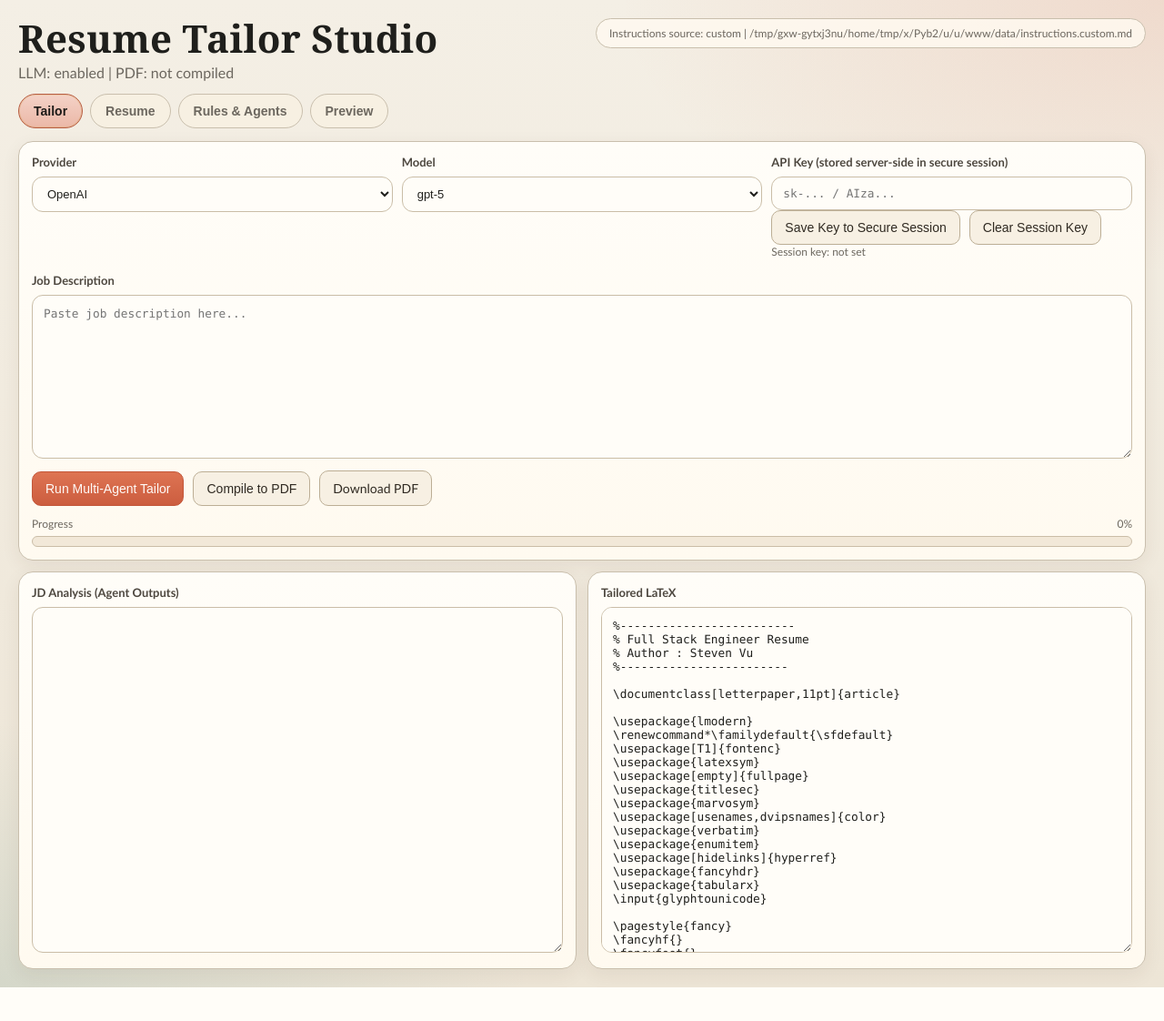
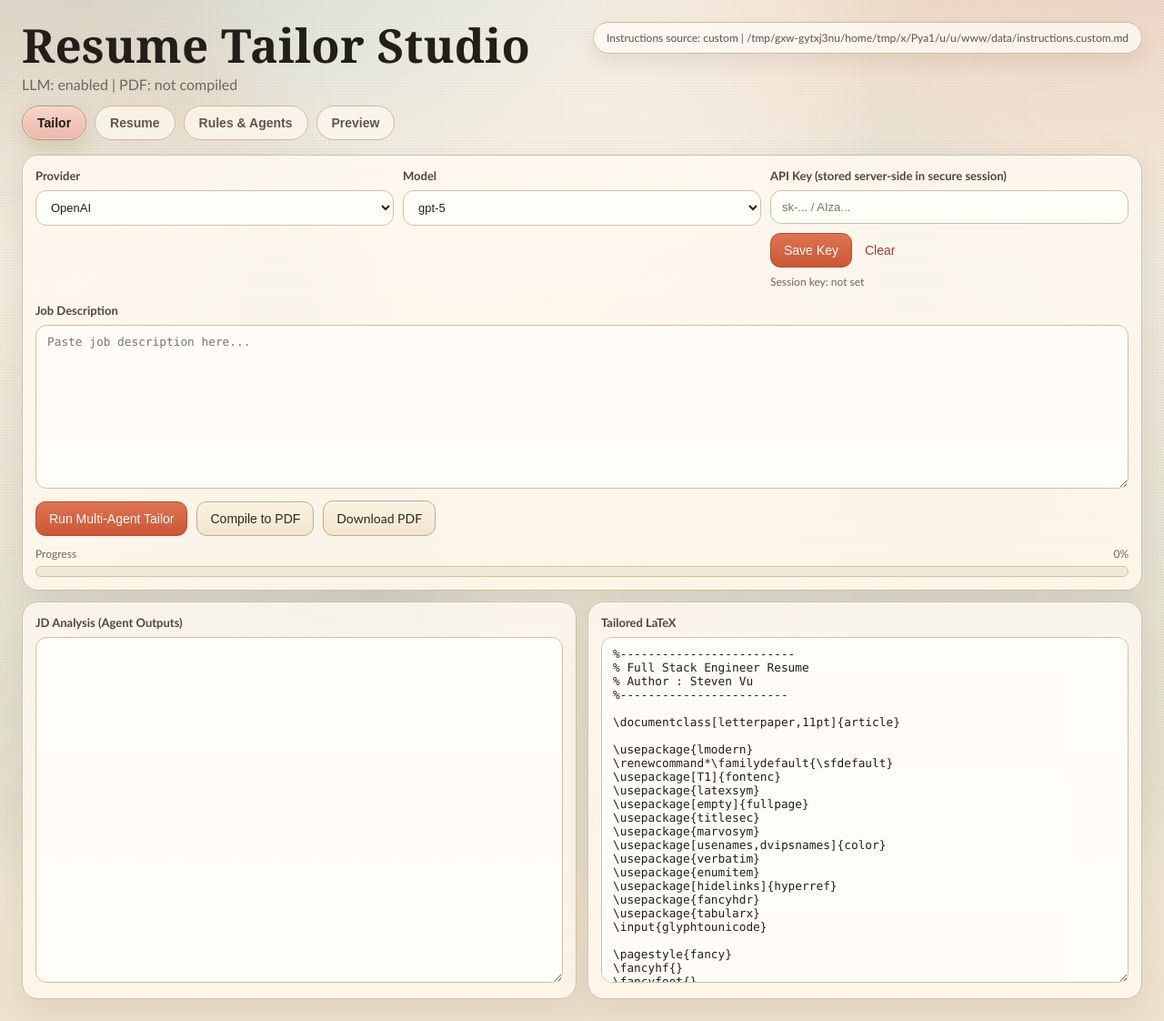
Before and after one commit to STEVVVU/resume-tailor-studio, a FastAPI app: page / in a window 1280 px wide. Shown: the whole page at 91% size. Before the commit the page ends 1085 px from the top, so only its background shows below. Run offline with FastAPI, Linux system fonts and the light colour scheme; data comes from the database, SQL or seed files in the repository.

Commit message:
UI Improvements

```diff
--- a/app/static/app.js
+++ b/app/static/app.js
@@ -135,7 +135,9 @@ function renderWorkflowSteps() {
     actions.className = "step-actions";
 
     const upBtn = document.createElement("button");
-    upBtn.textContent = "Up";
+    upBtn.textContent = "↑";
+    upBtn.title = "Move step up";
+    upBtn.setAttribute("aria-label", "Move step up");
     upBtn.disabled = idx === 0;
     upBtn.addEventListener("click", () => {
       if (idx === 0) return;
@@ -144,7 +146,9 @@ function renderWorkflowSteps() {
     });
 
     const downBtn = document.createElement("button");
-    downBtn.textContent = "Down";
+    downBtn.textContent = "↓";
+    downBtn.title = "Move step down";
+    downBtn.setAttribute("aria-label", "Move step down");
     downBtn.disabled = idx === workflowSteps.length - 1;
     downBtn.addEventListener("click", () => {
       if (idx === workflowSteps.length - 1) return;
@@ -153,7 +157,9 @@ function renderWorkflowSteps() {
     });
 
     const delBtn = document.createElement("button");
-    delBtn.textContent = "Delete";
+    delBtn.textContent = "×";
+    delBtn.title = "Delete step";
+    delBtn.setAttribute("aria-label", "Delete step");
     delBtn.addEventListener("click", () => {
       workflowSteps.splice(idx, 1);
       renderWorkflowSteps();
--- a/app/static/styles.css
+++ b/app/static/styles.css
@@ -1,17 +1,24 @@
 :root {
-  --paper: #f4efe5;
-  --paper-2: #ede5d6;
-  --ink: #1f1f1c;
-  --ink-soft: #6c675f;
-  --line: #c9bfad;
-  --card: #fffaf0;
-  --accent: #d46545;
-  --accent-2: #2f7a72;
-  --accent-3: #c89b2f;
+  --bg-a: #f7f1e6;
+  --bg-b: #efe3cf;
+  --ink: #221f1a;
+  --ink-soft: #6e665b;
+  --line: #d0c2a8;
+  --card: #fffaf2cc;
+  --card-solid: #fff9f0;
+  --accent: #d1603d;
+  --accent-2: #2d7f74;
+  --accent-3: #a97721;
+  --danger: #a43f34;
 }
 
 * {
   box-sizing: border-box;
+}
+
+html,
+body {
+  min-height: 100%;
 }
 
 body {
@@ -19,17 +26,53 @@ body {
   color: var(--ink);
   font-family: "Aptos", "Segoe UI Variable", "Trebuchet MS", sans-serif;
   background:
-    radial-gradient(1000px 500px at 100% 0%, rgba(212, 101, 69, 0.15), transparent 60%),
-    radial-gradient(900px 450px at 0% 100%, rgba(47, 122, 114, 0.13), transparent 65%),
-    linear-gradient(180deg, var(--paper), var(--paper-2));
-  min-height: 100vh;
+    radial-gradient(1100px 620px at 10% -10%, rgba(45, 127, 116, 0.2), transparent 60%),
+    radial-gradient(1100px 620px at 95% -5%, rgba(209, 96, 61, 0.2), transparent 56%),
+    linear-gradient(180deg, var(--bg-a), var(--bg-b));
+  overflow-x: hidden;
+}
+
+body::before {
+  content: "";
+  position: fixed;
+  inset: -120px;
+  pointer-events: none;
+  z-index: -2;
+  background:
+    conic-gradient(from 160deg at 30% 30%, rgba(45, 127, 116, 0.12), transparent 25%, rgba(209, 96, 61, 0.1), transparent 55%),
+    conic-gradient(from 340deg at 72% 22%, rgba(169, 119, 33, 0.08), transparent 35%, rgba(45, 127, 116, 0.08), transparent 72%);
+  filter: blur(40px) saturate(120%);
+  animation: ambientDrift 24s linear infinite alternate;
+}
+
+body::after {
+  content: "";
+  position: fixed;
+  inset: 0;
+  pointer-events: none;
+  z-index: -1;
+  opacity: 0.12;
+  background-image:
+    radial-gradient(rgba(40, 34, 28, 0.6) 0.55px, transparent 0.55px),
+    radial-gradient(rgba(40, 34, 28, 0.35) 0.4px, transparent 0.4px);
+  background-size: 3px 3px, 4px 4px;
+  background-position: 0 0, 1px 1px;
+}
+
+@keyframes ambientDrift {
+  0% {
+    transform: translate3d(-1.4%, -1%, 0) scale(1.02) rotate(-2deg);
+  }
+  100% {
+    transform: translate3d(1.2%, 1%, 0) scale(1.06) rotate(2deg);
+  }
 }
 
 .app-shell {
   position: relative;
-  max-width: 1360px;
+  max-width: 1380px;
   margin: 0 auto;
-  padding: 20px;
+  padding: 24px;
 }
 
 .topbar {
@@ -37,98 +80,116 @@ body {
   display: flex;
   justify-content: space-between;
   align-items: flex-start;
-  gap: 16px;
+  gap: 18px;
   margin-bottom: 14px;
-  z-index: 2;
 }
 
 h1 {
   margin: 0;
-  font-family: "Cambria", "Palatino Linotype", serif;
-  font-size: 42px;
-  letter-spacing: 0.3px;
-  line-height: 1.05;
+  font-family: "Iowan Old Style", "Cambria", "Palatino Linotype", serif;
+  font-size: clamp(34px, 4vw, 56px);
+  letter-spacing: 0.2px;
+  line-height: 1;
 }
 
 h2 {
-  margin: 0 0 10px;
+  margin: 0 0 8px;
   font-size: 20px;
 }
 
 p {
-  margin: 6px 0 0;
+  margin: 8px 0 0;
   color: var(--ink-soft);
 }
 
 .meta-pill {
-  border: 1px solid var(--line);
-  background: rgba(255, 250, 240, 0.85);
+  border: 1px solid #cdbb9c;
+  background: rgba(255, 251, 244, 0.8);
+  backdrop-filter: blur(8px);
   border-radius: 999px;
-  padding: 8px 14px;
+  padding: 9px 14px;
   font-size: 12px;
-  color: var(--ink-soft);
+  color: #5c554c;
   white-space: nowrap;
+  box-shadow: 0 10px 20px rgba(54, 40, 23, 0.08);
 }
 
 .tabs {
   display: flex;
-  gap: 8px;
-  margin: 10px 0 14px;
+  gap: 9px;
+  margin: 8px 0 16px;
   flex-wrap: wrap;
 }
 
 .tab {
-  border: 1px solid var(--line);
-  background: #f7f0e2;
-  color: var(--ink-soft);
+  position: relative;
+  border: 1px solid #cdbb9d;
+  background: rgba(255, 249, 239, 0.7);
+  color: #5e564d;
   padding: 10px 16px;
   border-radius: 999px;
   font-size: 14px;
   font-weight: 600;
   cursor: pointer;
+  transition: transform 160ms ease, box-shadow 220ms ease, border-color 180ms ease;
+}
+
+.tab:hover {
+  transform: translateY(-1px);
+  box-shadow: 0 8px 14px rgba(86, 63, 33, 0.09);
 }
 
 .tab.active {
-  color: #1d1b18;
-  border-color: #b9a57f;
-  background: linear-gradient(180deg, #f5e8c9, #ecd9ab);
-  box-shadow: inset 0 0 0 1px rgba(200, 155, 47, 0.2);
+  color: #1f1a14;
+  border-color: #b99962;
+  box-shadow: 0 10px 22px rgba(102, 76, 39, 0.15), inset 0 0 0 1px rgba(255, 255, 255, 0.35);
 }
 
 .tab[data-tab="tailorTab"].active {
-  border-color: #b85d43;
-  background: linear-gradient(180deg, #f4d2c7, #ebb8a7);
+  background: linear-gradient(180deg, #f6d3ca, #ecb8ab);
 }
 
 .tab[data-tab="resumeTab"].active {
-  border-color: #4f877f;
-  background: linear-gradient(180deg, #d6ece7, #bfe0d8);
+  background: linear-gradient(180deg, #d6ece7, #b9ddd5);
 }
 
 .tab[data-tab="rulesTab"].active {
-  border-color: #9a7c3d;
-  background: linear-gradient(180deg, #f1e5be, #e6d699);
+  background: linear-gradient(180deg, #f2e7bf, #e7d796);
 }
 
 .tab[data-tab="previewTab"].active {
-  border-color: #8a74ad;
-  background: linear-gradient(180deg, #e7e0f3, #d8cde9);
+  background: linear-gradient(180deg, #e6e0f1, #d8cee9);
 }
 
 .tab-panel {
   display: none;
+  animation: panelIn 220ms ease;
 }
 
 .tab-panel.active {
   display: block;
 }
 
+@keyframes panelIn {
+  from {
+    opacity: 0;
+    transform: translateY(6px);
+  }
+  to {
+    opacity: 1;
+    transform: translateY(0);
+  }
+}
+
 .card {
-  background: linear-gradient(180deg, #fffdf8, var(--card));
+  background: linear-gradient(180deg, var(--card), rgba(255, 247, 235, 0.88));
+  backdrop-filter: blur(8px);
   border: 1px solid var(--line);
-  border-radius: 16px;
+  border-radius: 18px;
   padding: 14px;
-  box-shadow: 0 6px 20px rgba(64, 46, 25, 0.07);
+  box-shadow:
+    0 14px 36px rgba(66, 49, 28, 0.1),
+    inset 0 0 0 1px rgba(255, 255, 255, 0.22);
 }
 
 .grid-two {
@@ -148,44 +209,29 @@ p {
 label {
   display: block;
   margin-bottom: 8px;
-  color: #4d473f;
+  color: #4f473c;
   font-size: 13px;
-  font-weight: 600;
+  font-weight: 650;
+}
+
+textarea,
+input[type="password"],
+input[type="text"],
+select {
+  width: 100%;
+  border: 1px solid #cfbfa4;
+  border-radius: 12px;
+  background: rgba(255, 253, 249, 0.92);
+  color: var(--ink);
+  padding: 10px 12px;
+  font-size: 13px;
 }
 
 textarea {
-  width: 100%;
   min-height: 190px;
-  border: 1px solid #cabda7;
-  border-radius: 12px;
-  background: #fffdf8;
-  color: var(--ink);
-  padding: 12px;
   font-family: "Consolas", "Cascadia Code", monospace;
   font-size: 12.8px;
   resize: vertical;
-}
-
-input[type="password"] {
-  width: 100%;
-  border: 1px solid #cabda7;
-  border-radius: 12px;
-  background: #fffdf8;
-  color: var(--ink);
-  padding: 10px 12px;
-  font-family: "Consolas", "Cascadia Code", monospace;
-  font-size: 12.8px;
-}
-
-input[type="text"],
-select {
-  width: 100%;
-  border: 1px solid #cabda7;
-  border-radius: 12px;
-  background: #fffdf8;
-  color: var(--ink);
-  padding: 10px 12px;
-  font-size: 13px;
 }
 
 #apiKeyInput {
@@ -231,6 +279,17 @@ select:focus {
   margin-top: 0;
 }
 
+.key-actions {
+  gap: 8px;
+  margin-top: 8px;
+  margin-bottom: 6px;
+}
+
+.row.compact.key-actions {
+  margin-top: 10px;
+  margin-bottom: 8px;
+}
+
 .row.between {
   justify-content: space-between;
 }
@@ -238,25 +297,46 @@ select:focus {
 button,
 a {
   border: 1px solid #bcae95;
-  background: #f7f0e3;
-  color: #302a22;
-  border-radius: 10px;
+  background: linear-gradient(180deg, #fbf2e2, #f2e5cf);
+  color: #2f281e;
+  border-radius: 11px;
   padding: 10px 14px;
   font-size: 14px;
   text-decoration: none;
   cursor: pointer;
+  transition: transform 160ms ease, box-shadow 180ms ease, border-color 180ms ease;
 }
 
 button.primary {
-  border-color: #c35639;
-  background: linear-gradient(180deg, #de7453, #cc5d3f);
+  border-color: #b74b31;
+  background: linear-gradient(180deg, #de7453, #ca5738);
   color: #fffaf7;
+}
+
+button.ghost-danger {
+  border: none;
+  background: transparent;
+  color: var(--danger);
+  padding: 8px 6px;
+  box-shadow: none;
 }
 
 button:hover,
 a:hover {
-  border-color: #a17a4b;
+  border-color: #9f7442;
   transform: translateY(-1px);
+  box-shadow: 0 10px 14px rgba(95, 69, 35, 0.13);
+}
+
+button:active,
+a:active {
+  transform: translateY(0);
+}
+
+.step-actions button:last-child,
+button#resetInstructionsBtn {
+  border-color: #c2aea7;
+  color: var(--danger);
 }
 
 .muted {
@@ -279,7 +359,7 @@ a:hover {
 
 .progress-track {
   height: 12px;
-  border: 1px solid #cabda7;
+  border: 1px solid #cfbfa4;
   border-radius: 999px;
   background: #f2e8d8;
   overflow: hidden;
--- a/app/templates/index.html
+++ b/app/templates/index.html
@@ -40,9 +40,9 @@
           <div>
             <label for="apiKeyInput">API Key (stored server-side in secure session)</label>
             <input id="apiKeyInput" type="password" autocomplete="off" spellcheck="false" placeholder="sk-... / AIza..." />
-            <div class="row compact">
-              <button id="saveKeyBtn" type="button">Save Key to Secure Session</button>
-              <button id="clearKeyBtn" type="button">Clear Session Key</button>
+            <div class="row compact key-actions">
+              <button id="saveKeyBtn" type="button" class="primary">Save Key</button>
+              <button id="clearKeyBtn" type="button" class="ghost-danger">Clear</button>
             </div>
             <p class="muted" id="sessionKeyMeta">Session key: not set</p>
           </div>
@@ -103,12 +103,12 @@
         </div>
 
         <div class="card">
-          <div class="row between">
+          <div class="row between workflow-header">
             <label>Workflow Steps (Dynamic Agents)</label>
             <button id="addStepBtn">Add Step</button>
           </div>
           <div id="stepsList" class="steps-list"></div>
-          <div class="row compact top-gap">
+          <div class="row compact workflow-footer">
             <button id="syncStepsBtn">Apply Steps to Rules Text</button>
           </div>
         </div>
```
Also changed, not shown: other parts of app/static/styles.css (+44 -16 lines).
